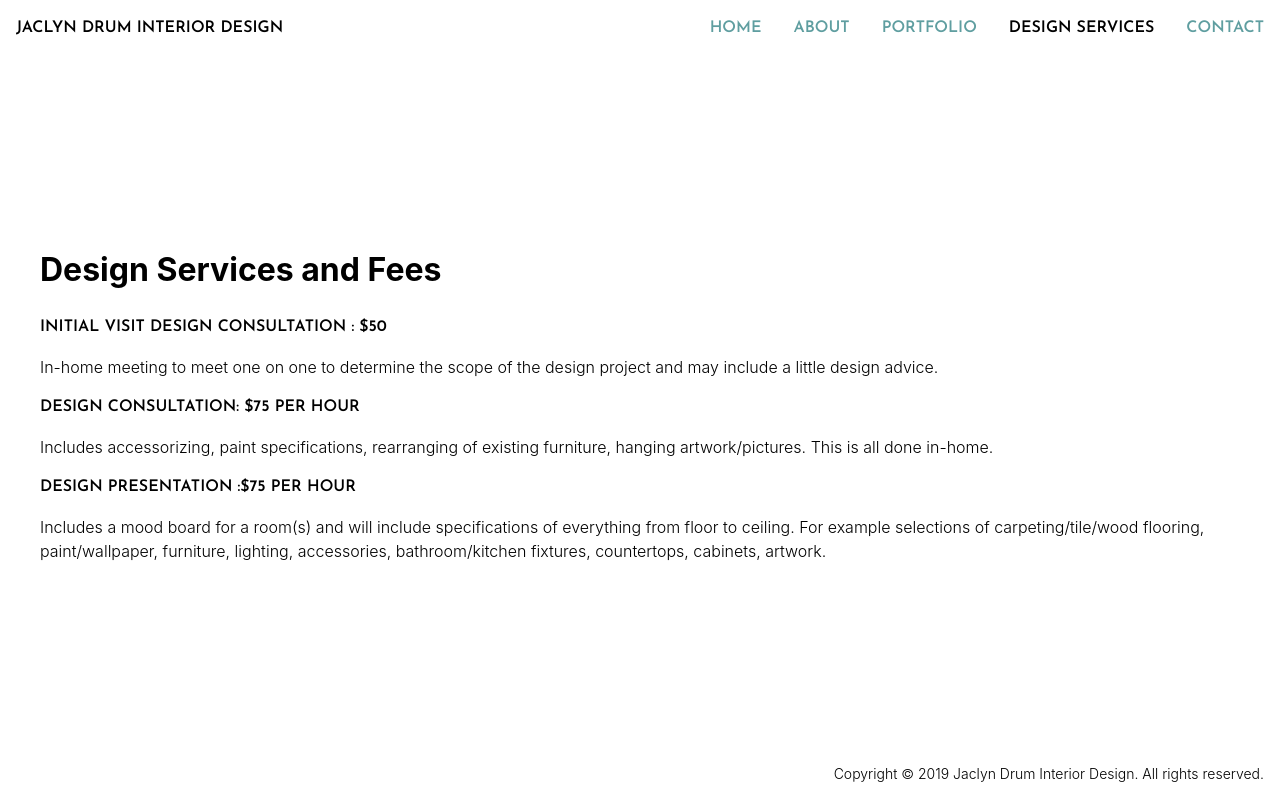
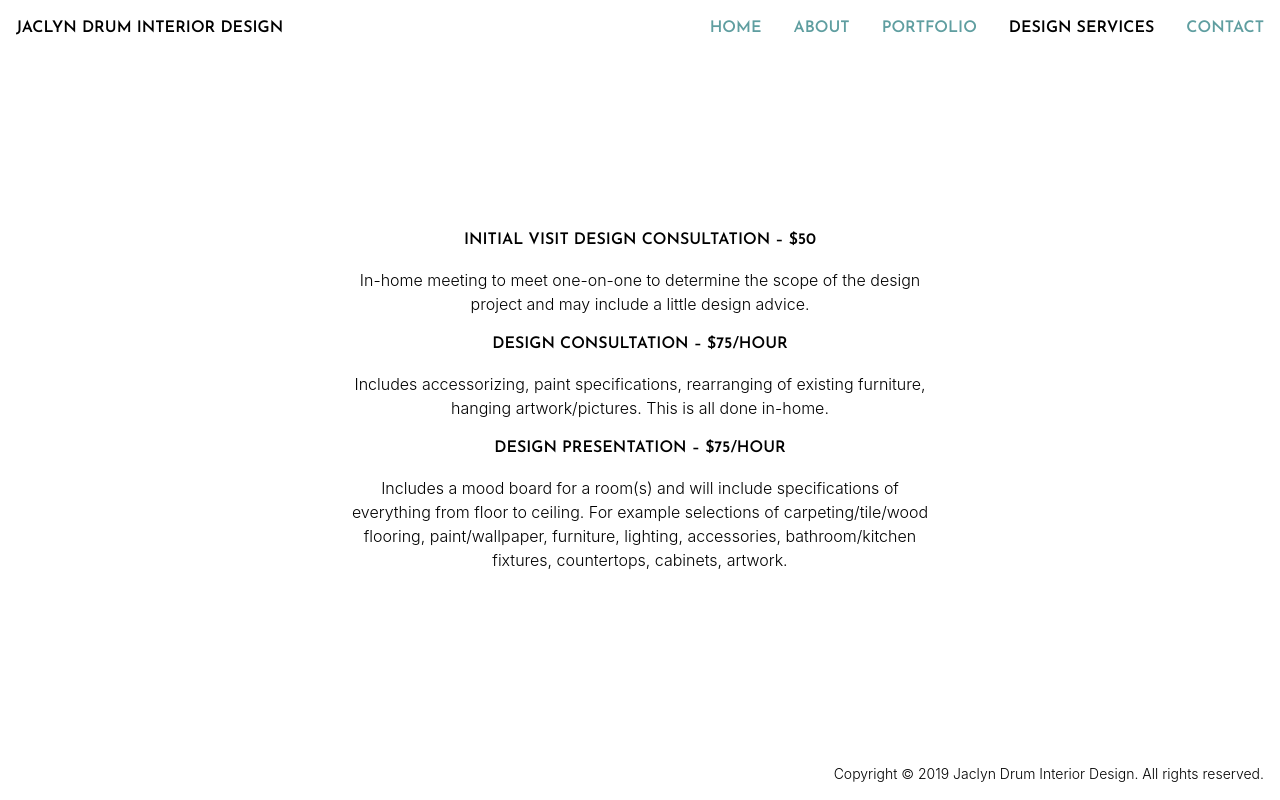
Before and after one commit to briandrum/jaclyndrum, a plain HTML site: page services/index.html in a window 1280 px wide. Drawn offline with Linux system fonts and the light colour scheme; a web font is replaced by a local one.

Commit message:
Fix copyright line-break. Improve services layout

```diff
--- a/services/index.html
+++ b/services/index.html
@@ -45,21 +45,20 @@
   </details>
 </header>
 <!-- end bbinclude -->
-  <main>
-    <div>
-      <h1>Design Services and Fees</h1>
-      <h2>Initial Visit Design Consultation : $50</h2>
-      <p>In-home meeting to meet one on one to determine the scope of the design project and  may include a little design advice.</p>
-      <h2>Design Consultation: $75 per hour</h2>
+  <main style="justify-content:center">
+    <div style="flex:0 1 50%;margin:1em;text-align:center">
+      <h2>Initial Visit Design Consultation – $50</h2>
+      <p>In-home meeting to meet one-on-one to determine the scope of the design project and  may include a little design advice.</p>
+      <h2>Design Consultation – $75/hour</h2>
       <p>Includes accessorizing, paint specifications, rearranging of existing furniture, hanging artwork/pictures.  This is all done in-home.</p>
-      <h2>Design Presentation :$75 per hour</h2>
-      <p>Includes a mood board for a room(s) and will include specifications of everything from floor to ceiling.  For example selections of carpeting/tile/wood flooring, paint/wallpaper, furniture, lighting, accessories, bathroom/kitchen fixtures, countertops, cabinets, artwork.</p>
+      <h2>Design Presentation – $75/hour</h2>
+      <p>Includes a mood board for a room(s) and will include specifications of everything from floor to ceiling.  For example selections of carpeting/&#8203;tile/&#8203;wood flooring, paint/&#8203;wallpaper, furniture, lighting, accessories, bathroom/&#8203;kitchen fixtures, countertops, cabinets, artwork.</p>
     </div>
   </main>
 <!-- #bbinclude "footer.inc" -->
 <footer>
   <p>
-    Copyright © 2019 Jaclyn Drum Interior Design. All rights reserved.
+    Copyright&nbsp;©&nbsp;2019&nbsp;Jaclyn&nbsp;Drum&nbsp;Interior&nbsp;Design. All&nbsp;rights&nbsp;reserved.
   </p>
 </footer>
 <!-- end bbinclude -->
```
Also changed, not shown: about/index.html (+1 -1 lines), contact/index.html (+1 -1 lines), home/index.html (+1 -1 lines), portfolio/index.html (+5 -3 lines), 2 other files.
